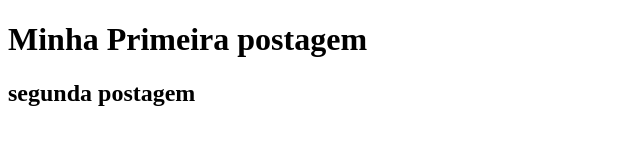
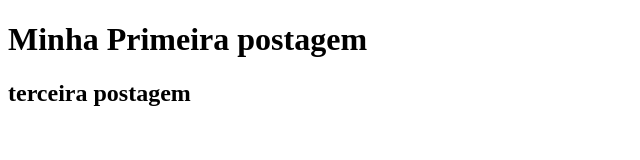
Before and after one commit to Guilherme3cn/AulaGit, a plain HTML site: page index.html in a window 1280 px wide. Shown: the full height of the page, 0-640 px from the left. Drawn offline with Linux system fonts and the light colour scheme.

Commit message:
Descrição do que foi atualizado

```diff
--- a/index.html
+++ b/index.html
@@ -7,6 +7,6 @@
 </head>
 <body>
   <h1>Minha Primeira postagem</h1>
-  <h2>segunda postagem</h2>
+  <h2>terceira postagem</h2>
 </body>
 </html>
```
